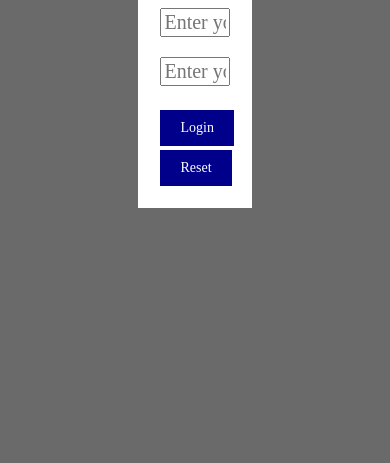
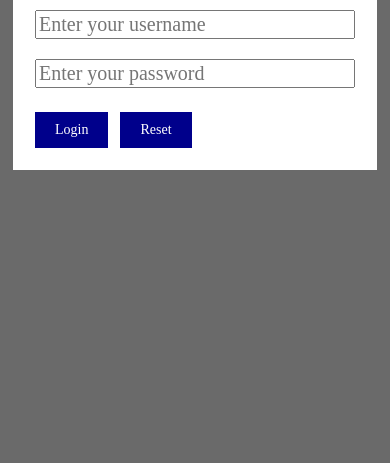
Before and after one commit to siddhi-coder/irctc_clone_website, a plain HTML site: page Login_Page/index.html in a window 390 px wide. Shown: the part 381-844 px from the top of the page. Drawn offline with Linux system fonts and the light colour scheme.

Commit message:
Update style.css

```diff
--- a/Login_Page/style.css
+++ b/Login_Page/style.css
@@ -147,3 +147,10 @@ input[type="submit"],input[type="reset"]{
 .socialMediaLink{
     font-size: 27px;
 }
+/* mobile view */
+@media screen and (max-width:700px) {
+  .box{
+    width: 100%;
+    margin: 13px;
+  }
+}
```
